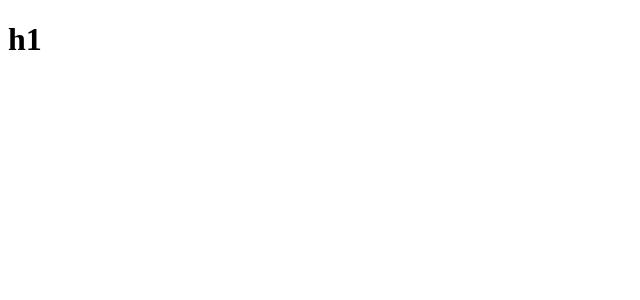
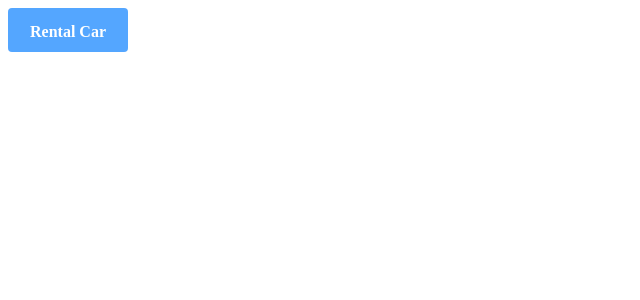
Before and after one commit to red-dev-Mark/kernel-rent, a React (Create React App) app: page / in a window 1280 px wide. Shown: the top 300 px of the page, without its empty margins (0-640 px from the left). Built offline with nearby package versions, Linux system fonts and the light colour scheme.

Commit message:
feat: 공통 Button 컴포넌트 구현

```diff
--- a/src/App.jsx
+++ b/src/App.jsx
@@ -1,9 +1,10 @@
 import React from 'react';
+import MainPage from './pages/MainPage';
 
 const App = () => {
   return (
     <div className="App">
-      <h1>h1</h1>
+      <MainPage />
     </div>
   );
 };
--- /dev/null
+++ b/src/components/Button.jsx
@@ -0,0 +1,29 @@
+import styled from 'styled-components';
+import { COLORS } from '../constants/style';
+
+const Button = ({ buttonText, bgColor, onClick }) => {
+  return (
+    <StyledButton onClick={onClick} bgColor={bgColor}>
+      {buttonText}
+    </StyledButton>
+  );
+};
+
+export default Button;
+
+const StyledButton = styled.button`
+  width: 120px;
+  height: 44px;
+  padding: 0 20px;
+
+  font-family: 'Plus Jakarta Sans';
+  font-size: 16px;
+  font-weight: 600;
+  line-height: 48px;
+  color: ${COLORS.WHITE};
+  background-color: ${({ bgColor = COLORS.PRIMARY }) => bgColor};
+
+  border-radius: 4px;
+  border: none;
+  cursor: pointer;
+`;
--- /dev/null
+++ b/src/components/CarCard.jsx
@@ -0,0 +1,37 @@
+import React from 'react';
+
+const CarCard = ({ cardInfo }) => {
+  const BUTTON_TEXTS = {
+    DESCRIPTION: 'Rental Car',
+    RENT: 'Rent Now',
+    DETAIL: 'Show more Car',
+  };
+
+  const {
+    name,
+    type,
+    isLiked,
+    image,
+    fuelCapacity,
+    seats,
+    gearType,
+    originalPrice,
+    salePrice,
+  } = cardInfo;
+
+  return (
+    <div>
+      <h1>{name}</h1>
+      <p>{type}</p>
+      <div>{isLiked}</div>
+      <img src={image} alt="렌터카 이미지" />
+      <p>{fuelCapacity}</p>
+      <p>{gearType}</p>
+      <p>{seats}</p>
+      <p>{originalPrice}</p>
+      <p>{salePrice}</p>
+    </div>
+  );
+};
+
+export default CarCard;
--- /dev/null
+++ b/src/constants/style.js
@@ -0,0 +1,5 @@
+export const COLORS = Object.freeze({
+  PRIMARY: '#3563E9',
+  SECONDARY: '#54A6FF',
+  WHITE: '#ffffff',
+});
--- /dev/null
+++ b/src/constants/text.js
@@ -0,0 +1,5 @@
+export const BUTTON_TEXTS = Object.freeze({
+  DESCRIPTION: 'Rental Car',
+  RENT: 'Rent Now',
+  DETAIL: 'Show more Car',
+});
--- a/src/pages/MainPage.jsx
+++ b/src/pages/MainPage.jsx
@@ -1,5 +1,30 @@
+import Button from '../components/Button';
+import CarCard from '../components/CarCard';
+import { COLORS } from '../constants/style';
+import { BUTTON_TEXTS } from '../constants/text';
+
+const data = {
+  name: 'Nissan GT-R',
+  type: 'Sport',
+  image:
+    'https://cars.usnews.com/static/images/Auto/izmo/i4762/2015_nissan_gt_r_sideview.jpg',
+  fuelCapacity: 80,
+  gearType: 'Manual',
+  seats: 2,
+  isLiked: false,
+  originalPrice: 100.0,
+  salePrice: 80.0,
+};
+
 const MainPage = () => {
-  return <div>MainPage</div>;
+  return (
+    <Button
+      buttonText={BUTTON_TEXTS.DESCRIPTION}
+      a
+      bgColor={COLORS.SECONDARY}
+      onClick={() => console.log('hi')}
+    />
+  );
 };
 
 export default MainPage;
```
Also changed, not shown: src/mock/popular-car.json (renamed from src/mocks/popular-car.json), src/mock/recommendation-car.json (renamed from src/mocks/recommendation-car.json).
